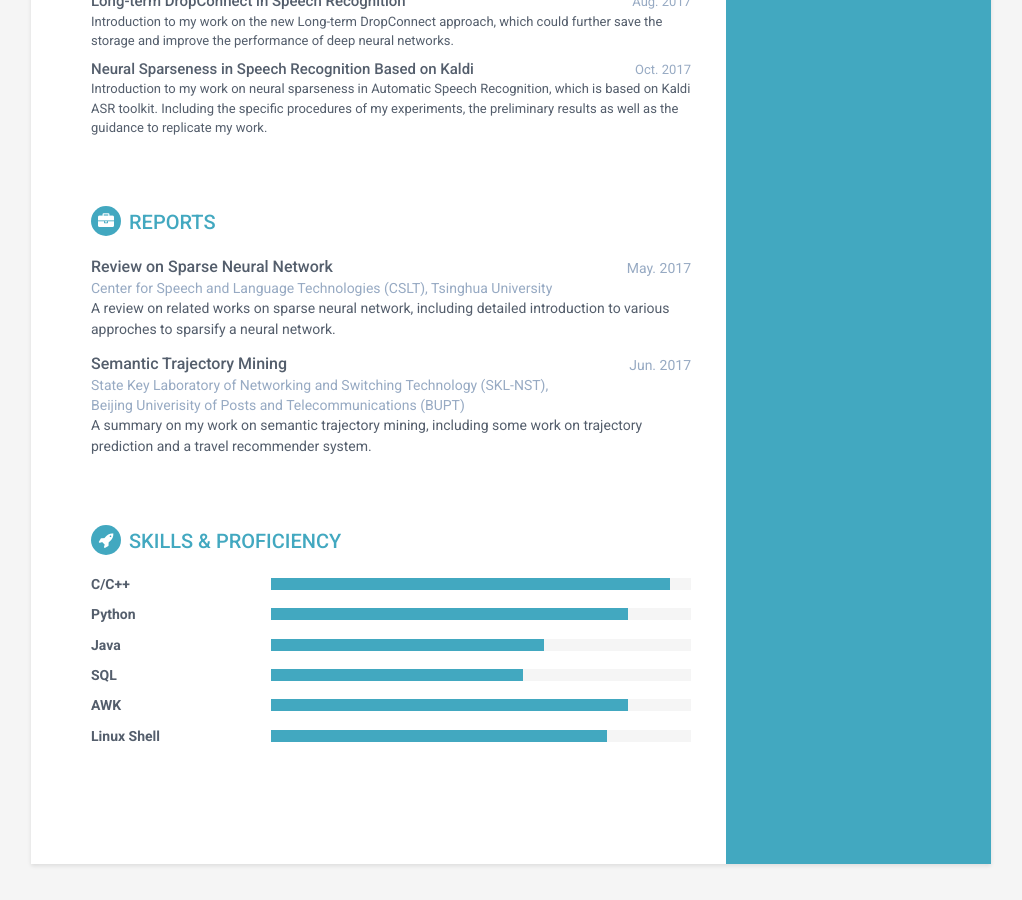
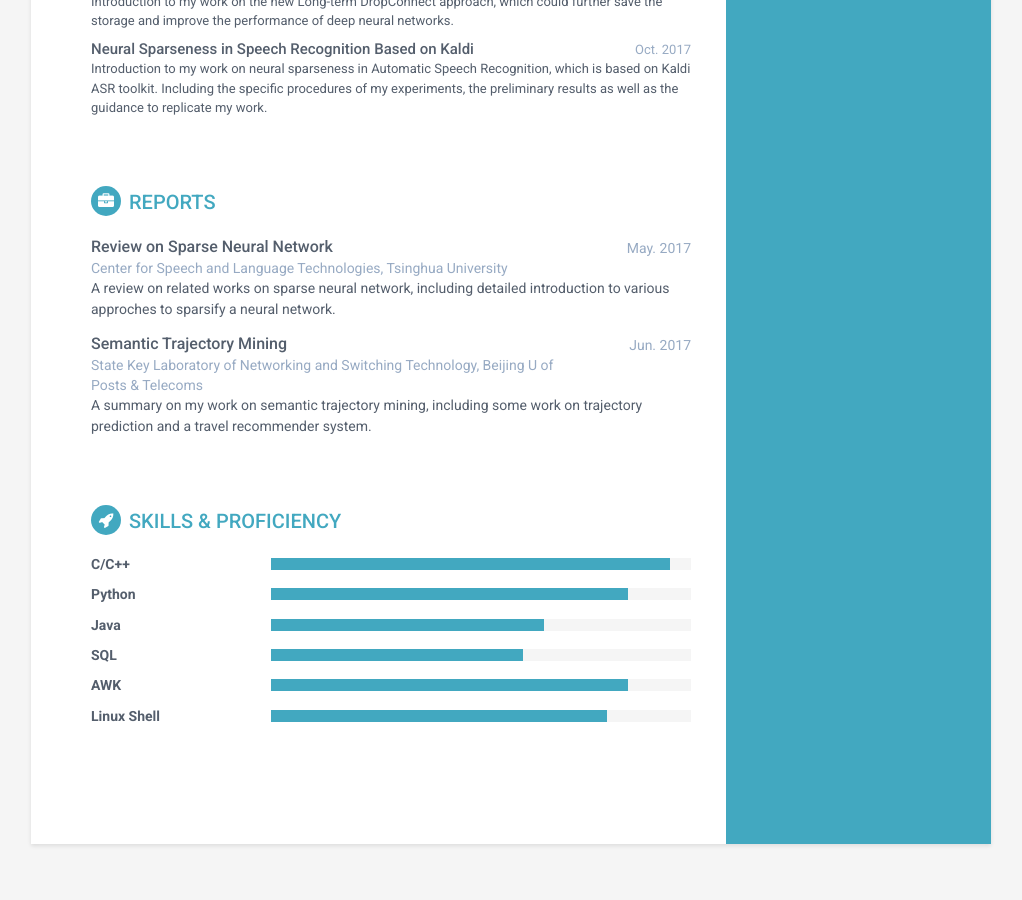
Before and after one commit to saisu123/saisu123.github.io, a Jekyll site: the page built from index.html, in a window 1280 px wide and 900 px high, scrolled down 1792 px. Shown: the whole window, without its empty margins (129-1151 px from the left). Built offline with Jekyll 4.4.1, drawn with Linux system fonts in a browser that asks for light colours; some of the changed text lies outside the part shown.

Commit message:
adjust format

```diff
--- a/_data/experiences.yml
+++ b/_data/experiences.yml
@@ -8,7 +8,7 @@
 
 - experience:
   role: Research Assistant
-  company: Anvanced Network Technology Lab (ANT), Beijing Univerisity of Posts and Telecommunications (BUPT)
+  company: Anvanced Network Technology Lab, Beijing U of Posts & Telecoms
   time: Sep. 2017 - Present
 
   bullet1: WiFi-based Contactless Activity Recognition
@@ -17,7 +17,7 @@
 
 - experience:
   role: Undergraduate Research Assistant
-  company: Center for Speech and Language Technologies (CSLT), Tsinghua University
+  company: Center for Speech and Language Technologies, Tsinghua University
   time: Nov. 2016 - Nov. 2017
 
   bullet1: Demo of Driving Distraction Detection
--- a/_data/reports.yml
+++ b/_data/reports.yml
@@ -1,10 +1,10 @@
 - publication:
   role: <a href="reports/review_on_sparse_neural_network.pdf">Review on Sparse Neural Network</a>
   time: May. 2017
-  company: Center for Speech and Language Technologies (CSLT), Tsinghua University
+  company: Center for Speech and Language Technologies, Tsinghua University
   details: "A review on related works on sparse neural network, including detailed introduction to various approches to sparsify a neural network."
 - publication:
   role: <a href="reports/GPS_analysis.pdf">Semantic Trajectory Mining</a>
   time: Jun. 2017
-  company: State Key Laboratory of Networking and Switching Technology (SKL-NST), Beijing Univerisity of Posts and Telecommunications (BUPT)
+  company: State Key Laboratory of Networking and Switching Technology, Beijing U of Posts & Telecoms
   details: "A summary on my work on semantic trajectory mining, including some work on trajectory prediction and a travel recommender system."
```
Also changed, not shown: 1 other file.
